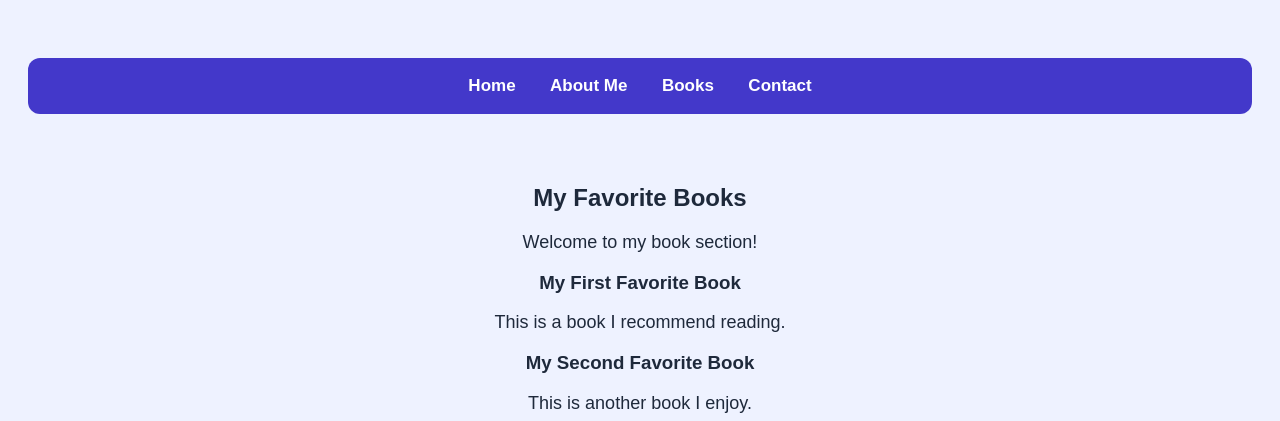
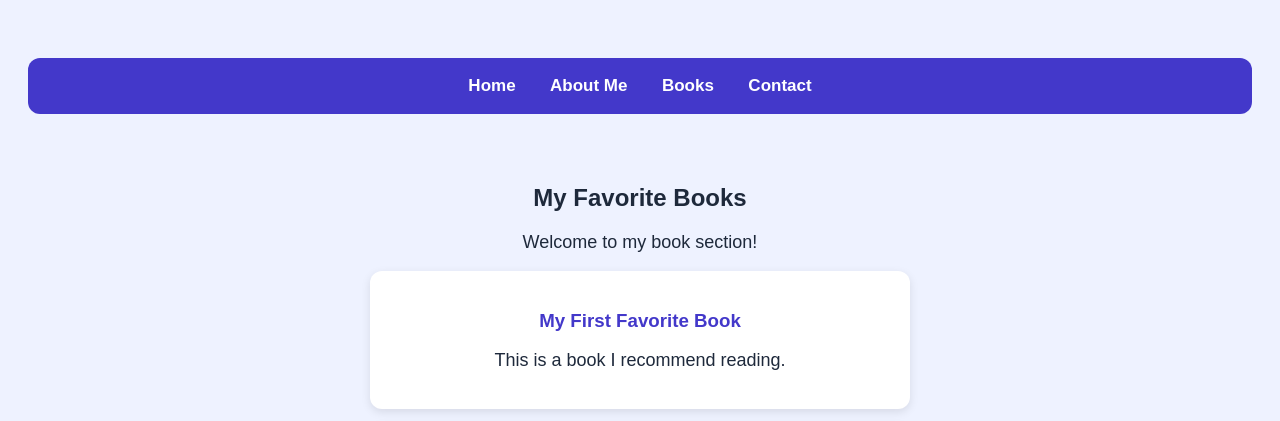
Before and after one commit to marybianchi/my-first-website, a plain HTML site: page index.html in a window 1280 px wide. Shown: the top 421 px of the page. Drawn offline with Linux system fonts and the light colour scheme.

Commit message:
Add styles for book section

```diff
--- a/style.css
+++ b/style.css
@@ -63,3 +63,16 @@ section {
   padding: 20px 0;
   margin-bottom: 20px;
 }
+
+.book {
+  background-color: white;
+  padding: 20px;
+  margin: 15px auto;
+  max-width: 500px;
+  border-radius: 12px;
+  box-shadow: 0 3px 10px rgba(0, 0, 0, 0.1);
+}
+
+.book h3 {
+  color: #4338ca;
+}
```
